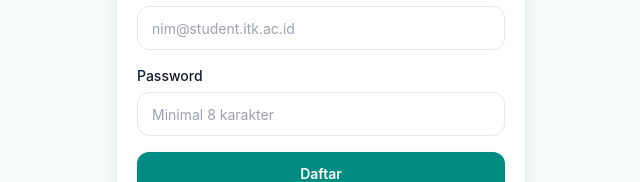
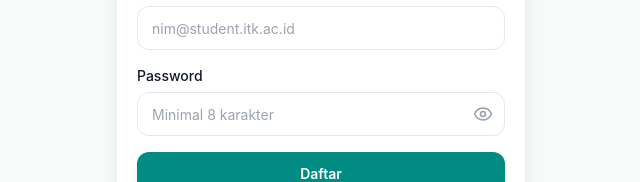
Before and after one commit to PangeranSilaen/TaskRunner, a React (Vite) app: page /auth/register in a window 1280 px wide. Shown: the part 432-614 px from the top of the page, without its empty margins (319-959 px from the left). Built offline with nearby package versions, Linux system fonts and the light colour scheme; no server answers.

Commit message:
feat(ui): overhaul auth (PasswordInput show/hide) + verification page with PageHeader/Card/toast

```diff
--- a/src/app/routes/auth/login.tsx
+++ b/src/app/routes/auth/login.tsx
@@ -5,6 +5,7 @@ import { zodResolver } from "@hookform/resolvers/zod";
 import { loginSchema, type LoginInput } from "@/features/auth/schemas";
 import { signIn } from "@/features/auth/api";
 import { Input } from "@/components/ui/input";
+import { PasswordInput } from "@/components/ui/password-input";
 import { Button } from "@/components/ui/button";
 
 export function LoginPage() {
@@ -54,9 +55,8 @@ export function LoginPage() {
           error={errors.email?.message}
           {...register("email")}
         />
-        <Input
+        <PasswordInput
           label="Password"
-          type="password"
           placeholder="••••••••"
           autoComplete="current-password"
           error={errors.password?.message}
--- a/src/app/routes/auth/register.tsx
+++ b/src/app/routes/auth/register.tsx
@@ -5,6 +5,7 @@ import { zodResolver } from "@hookform/resolvers/zod";
 import { registerSchema, type RegisterInput } from "@/features/auth/schemas";
 import { signUp } from "@/features/auth/api";
 import { Input } from "@/components/ui/input";
+import { PasswordInput } from "@/components/ui/password-input";
 import { Button } from "@/components/ui/button";
 
 export function RegisterPage() {
@@ -59,9 +60,8 @@ export function RegisterPage() {
           error={errors.email?.message}
           {...register("email")}
         />
-        <Input
+        <PasswordInput
           label="Password"
-          type="password"
           placeholder="Minimal 8 karakter"
           autoComplete="new-password"
           error={errors.password?.message}
--- a/src/app/routes/profile/verification.tsx
+++ b/src/app/routes/profile/verification.tsx
@@ -2,10 +2,13 @@ import { useState, useEffect } from "react";
 import { useNavigate } from "react-router-dom";
 import { useForm } from "react-hook-form";
 import { zodResolver } from "@hookform/resolvers/zod";
-import { ShieldCheck, Clock, XCircle, ArrowLeft, Upload } from "lucide-react";
+import { ShieldCheck, Clock, XCircle, Upload } from "lucide-react";
 import { useAuthStore } from "@/stores/auth-store";
 import { Button } from "@/components/ui/button";
 import { Input } from "@/components/ui/input";
+import { Card } from "@/components/ui/card";
+import { PageHeader } from "@/components/layout/page-header";
+import { useToast } from "@/components/ui/toast";
 import { VERIFICATION_STATUS } from "@/lib/constants";
 import {
   verificationSchema,
@@ -28,6 +31,7 @@ export function VerificationPage() {
   const profile = useAuthStore((s) => s.profile);
   const { data: request } = useMyVerification();
   const submit = useSubmitVerification();
+  const toast = useToast();
 
   const [file, setFile] = useState<File | null>(null);
   const [preview, setPreview] = useState<string | null>(null);
@@ -71,6 +75,7 @@ export function VerificationPage() {
     }
     try {
       await submit.mutateAsync({ phone: values.phone, file });
+      toast.success("Verifikasi terkirim. Menunggu tinjauan admin.");
     } catch {
       setFormError("Gagal mengirim verifikasi. Silakan coba lagi.");
     }
@@ -78,19 +83,10 @@ export function VerificationPage() {
 
   return (
     <div className="min-h-dvh w-full max-w-md bg-background">
-      <header className="flex items-center gap-3 border-b border-line bg-surface px-4 py-3">
-        <button
-          onClick={() => navigate(-1)}
-          aria-label="Kembali"
-          className="flex size-9 items-center justify-center rounded-lg hover:bg-surface-muted"
-        >
-          <ArrowLeft className="size-5" />
-        </button>
-        <h1 className="font-semibold text-ink">Verifikasi Akun</h1>
-      </header>
+      <PageHeader title="Verifikasi Akun" onBack={() => navigate(-1)} />
 
       <div className="flex flex-col gap-5 p-5">
-        <div className="flex flex-col items-center gap-3 rounded-card bg-surface p-6 text-center shadow-card">
+        <Card className="flex flex-col items-center gap-3 p-6 text-center">
           <span
             className={`flex size-16 items-center justify-center rounded-2xl ${visual.bg}`}
           >
@@ -106,7 +102,7 @@ export function VerificationPage() {
                 ? "Data kamu sedang ditinjau admin. Verifikasi biasanya memakan waktu 1x24 jam."
                 : "Lengkapi nomor telepon dan upload foto KTM untuk diverifikasi admin."}
           </p>
-        </div>
+        </Card>
 
         {/* Rejection reason */}
         {status === "rejected" && request?.rejection_reason && (
@@ -118,14 +114,14 @@ export function VerificationPage() {
 
         {/* Checklist when verified */}
         {status === "verified" && (
-          <div className="flex flex-col gap-2 rounded-card bg-surface p-4 shadow-card">
+          <Card className="flex flex-col gap-2 p-4">
             {["Email Kampus", "Nomor Telepon", "Foto KTM"].map((item) => (
               <div key={item} className="flex items-center gap-2 text-sm">
                 <ShieldCheck className="size-4 text-success" />
                 <span className="text-ink">{item}</span>
               </div>
             ))}
-          </div>
+          </Card>
         )}
 
         {/* Form (only when editable) */}
@@ -147,7 +143,7 @@ export function VerificationPage() {
               <span className="text-sm font-medium text-ink">
                 Foto Kartu Tanda Mahasiswa (KTM)
               </span>
-              <label className="flex cursor-pointer flex-col items-center justify-center gap-2 rounded-xl border border-dashed border-line bg-surface-muted py-6 text-center">
+              <label className="flex cursor-pointer flex-col items-center justify-center gap-2 rounded-2xl border-2 border-dashed border-line bg-surface-muted/60 py-6 text-center transition-colors hover:border-primary/40 hover:bg-primary-soft/20">
                 {preview ? (
                   <img
                     src={preview}
@@ -156,8 +152,10 @@ export function VerificationPage() {
                   />
                 ) : (
                   <>
-                    <Upload className="size-6 text-ink-muted" />
-                    <span className="text-sm text-ink-soft">
+                    <span className="flex size-12 items-center justify-center rounded-full bg-primary-soft text-primary">
+                      <Upload className="size-6" />
+                    </span>
+                    <span className="text-sm font-medium text-ink-soft">
                       Tap untuk pilih foto KTM
                     </span>
                   </>
--- /dev/null
+++ b/src/components/ui/password-input.tsx
@@ -0,0 +1,54 @@
+import { forwardRef, useId, useState } from "react";
+import { Eye, EyeOff } from "lucide-react";
+import { cn } from "@/lib/utils/cn";
+
+interface PasswordInputProps
+  extends React.InputHTMLAttributes<HTMLInputElement> {
+  label?: string;
+  error?: string;
+}
+
+/** Password field with a show/hide toggle. */
+export const PasswordInput = forwardRef<HTMLInputElement, PasswordInputProps>(
+  ({ className, label, error, id, ...props }, ref) => {
+    const generatedId = useId();
+    const inputId = id ?? generatedId;
+    const [show, setShow] = useState(false);
+    return (
+      <div className="flex flex-col gap-1.5">
+        {label && (
+          <label htmlFor={inputId} className="text-sm font-medium text-ink">
+            {label}
+          </label>
+        )}
+        <div className="relative">
+          <input
+            ref={ref}
+            id={inputId}
+            type={show ? "text" : "password"}
+            aria-invalid={Boolean(error)}
+            className={cn(
+              "h-11 w-full rounded-xl border bg-surface pl-3.5 pr-11 text-sm text-ink",
+              "placeholder:text-ink-muted",
+              "focus:outline-none focus:ring-2 focus:ring-primary/40",
+              error ? "border-danger" : "border-line",
+              className,
+            )}
+            {...props}
+          />
+          <button
+            type="button"
+            onClick={() => setShow((v) => !v)}
+            aria-label={show ? "Sembunyikan password" : "Tampilkan password"}
+            className="absolute right-1 top-1/2 flex size-9 -translate-y-1/2 items-center justify-center rounded-lg text-ink-muted transition-colors hover:text-ink"
+          >
+            {show ? <EyeOff className="size-5" /> : <Eye className="size-5" />}
+          </button>
+        </div>
+        {error && <p className="text-xs text-danger">{error}</p>}
+      </div>
+    );
+  },
+);
+
+PasswordInput.displayName = "PasswordInput";
```
